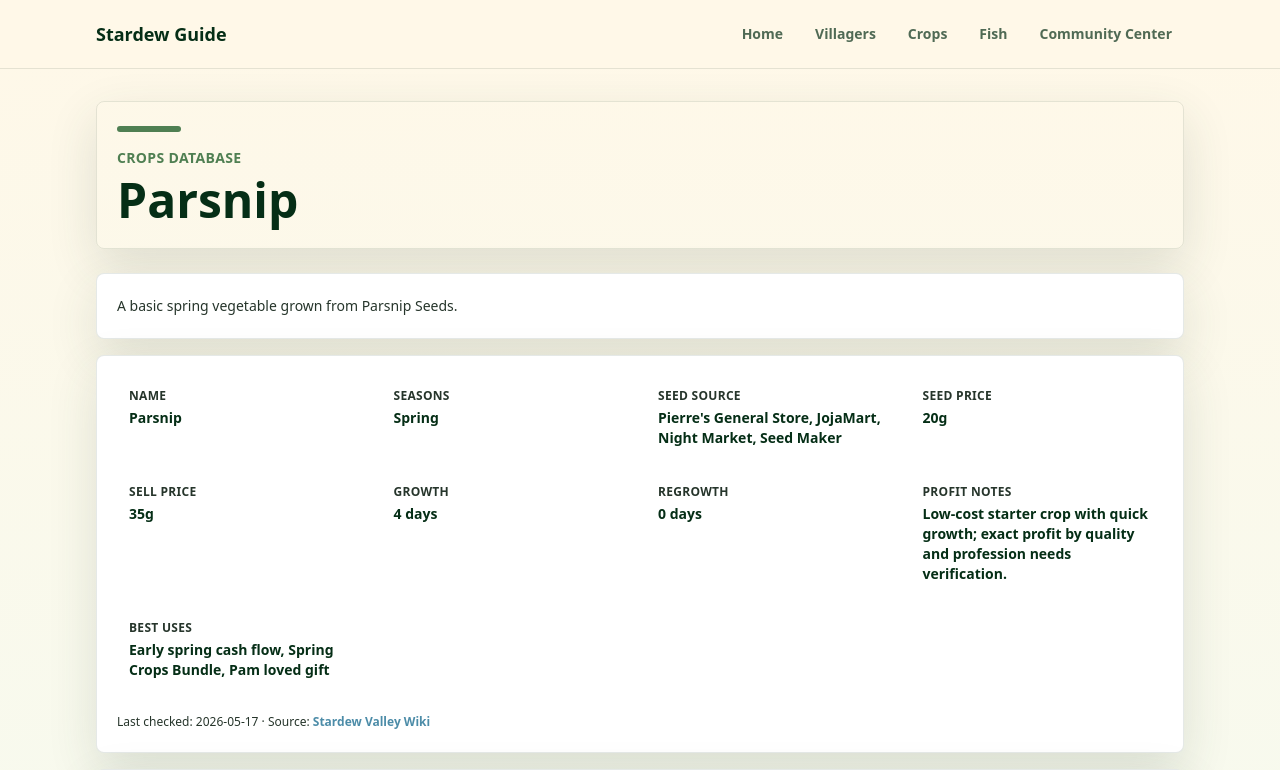
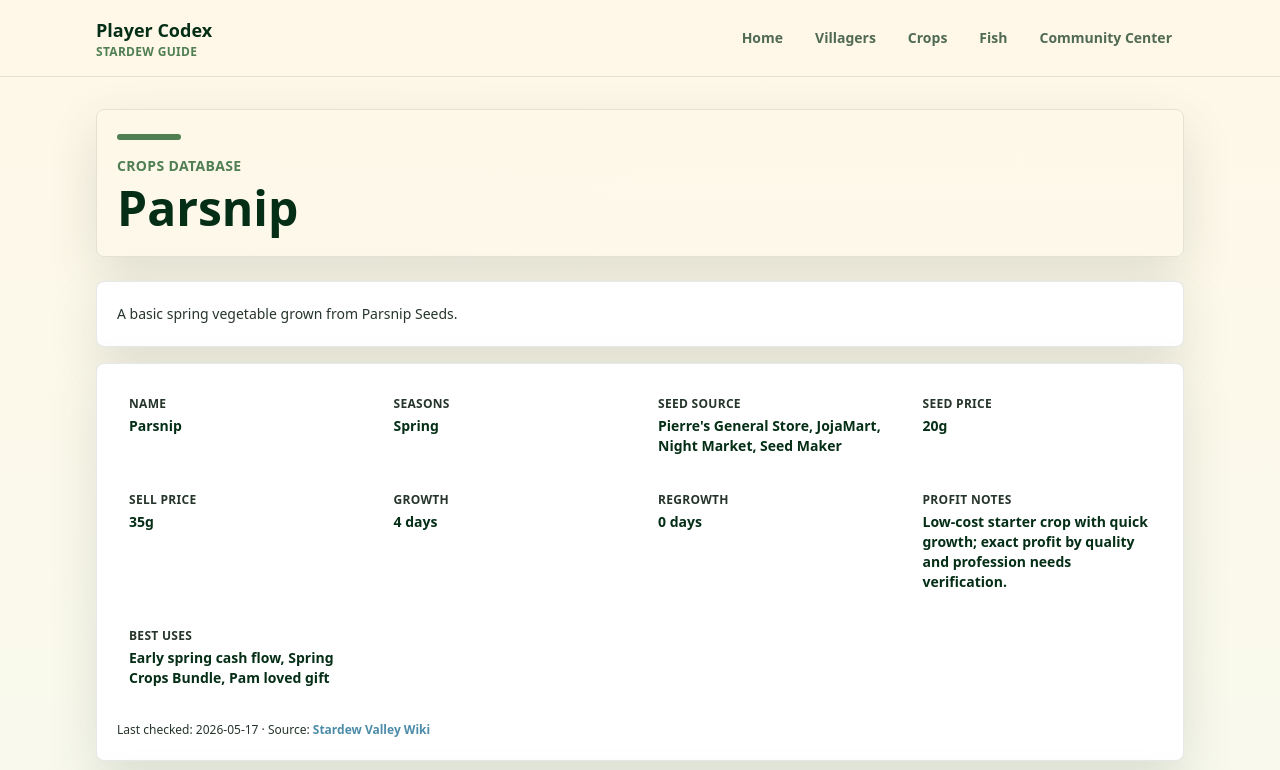
Before and after one commit to TLFRAMING/stardew-guide, a Next.js app in the folder stardew-guide/: page /crops/parsnip in a window 1280 px wide. Shown: the top 770 px of the page. Built offline with nearby package versions, Linux system fonts and the light colour scheme.

Commit message:
Add Player Codex branding and disclaimer

```diff
--- a/stardew-guide/app/community-center/page.tsx
+++ b/stardew-guide/app/community-center/page.tsx
@@ -4,7 +4,7 @@ import { PageShell } from "@/components/PageShell";
 import { getAllBundles } from "@/lib/stardew/data";
 
 export const metadata: Metadata = {
-  title: "Community Center Tracker | Stardew Guide",
+  title: "Community Center Tracker | Stardew Guide | Player Codex",
   description: "Track Stardew Valley Community Center bundle items with local browser progress."
 };
 
--- a/stardew-guide/app/crops/[slug]/page.tsx
+++ b/stardew-guide/app/crops/[slug]/page.tsx
@@ -12,13 +12,13 @@ export async function generateMetadata({ params }: { params: Promise<{ slug: str
 
   if (!crop) {
     return {
-      title: "Crop Not Found | Stardew Guide",
+      title: "Crop Not Found | Stardew Guide | Player Codex",
       description: "This Stardew Valley crop page could not be found."
     };
   }
 
   return {
-    title: `${crop.name} Crop Guide | Stardew Guide`,
+    title: `${crop.name} Crop Guide | Stardew Guide | Player Codex`,
     description: crop.beginnerNote ?? crop.description ?? `Crop details for ${crop.name}.`
   };
 }
--- a/stardew-guide/app/crops/page.tsx
+++ b/stardew-guide/app/crops/page.tsx
@@ -4,7 +4,7 @@ import { PageShell } from "@/components/PageShell";
 import { getAllCrops } from "@/lib/stardew/data";
 
 export const metadata: Metadata = {
-  title: "Crops Database | Stardew Guide",
+  title: "Crops Database | Stardew Guide | Player Codex",
   description: "Browse Stardew Valley crops by name and season with growth, sell price, and use notes."
 };
 
--- a/stardew-guide/app/fish/[slug]/page.tsx
+++ b/stardew-guide/app/fish/[slug]/page.tsx
@@ -12,13 +12,13 @@ export async function generateMetadata({ params }: { params: Promise<{ slug: str
 
   if (!item) {
     return {
-      title: "Fish Not Found | Stardew Guide",
+      title: "Fish Not Found | Stardew Guide | Player Codex",
       description: "This Stardew Valley fish page could not be found."
     };
   }
 
   return {
-    title: `${item.name} Fish Guide | Stardew Guide`,
+    title: `${item.name} Fish Guide | Stardew Guide | Player Codex`,
     description: item.beginnerNote ?? item.description ?? `Fish details for ${item.name}.`
   };
 }
--- a/stardew-guide/app/fish/page.tsx
+++ b/stardew-guide/app/fish/page.tsx
@@ -4,7 +4,7 @@ import { PageShell } from "@/components/PageShell";
 import { getAllFish } from "@/lib/stardew/data";
 
 export const metadata: Metadata = {
-  title: "Fish Calendar | Stardew Guide",
+  title: "Fish Calendar | Stardew Guide | Player Codex",
   description: "Find Stardew Valley fish by season, weather, location, and time."
 };
 
--- a/stardew-guide/app/layout.tsx
+++ b/stardew-guide/app/layout.tsx
@@ -1,19 +1,12 @@
 import type { Metadata } from "next";
-import Link from "next/link";
+import { SiteFooter } from "@/components/SiteFooter";
+import { SiteNav } from "@/components/SiteNav";
 import "./globals.css";
 
 export const metadata: Metadata = {
-  title: "Stardew Guide",
-  description: "A beginner-friendly Stardew Valley guide built with local JSON data."
+  title: "Player Codex | Stardew Guide",
+  description: "A fan-made Stardew Valley guide for villagers, crops, fish, and Community Center bundles."
 };
-
-const navItems = [
-  { href: "/", label: "Home" },
-  { href: "/villagers", label: "Villagers" },
-  { href: "/crops", label: "Crops" },
-  { href: "/fish", label: "Fish" },
-  { href: "/community-center", label: "Community Center" }
-];
 
 export default function RootLayout({
   children
@@ -23,21 +16,9 @@ export default function RootLayout({
   return (
     <html lang="en">
       <body>
-        <header className="border-b border-green-950/10 bg-cream/90 backdrop-blur">
-          <nav className="mx-auto flex max-w-6xl flex-col gap-3 px-4 py-4 sm:px-6 md:flex-row md:items-center md:justify-between lg:px-8">
-            <Link className="text-lg font-bold text-green-950" href="/">
-              Stardew Guide
-            </Link>
-            <div className="flex flex-wrap gap-2 text-sm font-semibold text-green-950/70">
-              {navItems.map((item) => (
-                <Link className="rounded-md px-3 py-2 hover:bg-green-950/6 hover:text-green-950" href={item.href} key={item.href}>
-                  {item.label}
-                </Link>
-              ))}
-            </div>
-          </nav>
-        </header>
+        <SiteNav />
         {children}
+        <SiteFooter />
       </body>
     </html>
   );
--- a/stardew-guide/app/page.tsx
+++ b/stardew-guide/app/page.tsx
@@ -3,8 +3,8 @@ import { CardLink } from "@/components/CardLink";
 import { PageShell } from "@/components/PageShell";
 
 export const metadata: Metadata = {
-  title: "Stardew Guide",
-  description: "A mobile-friendly Stardew Valley guide for villagers, crops, fish, and Community Center bundles."
+  title: "Player Codex | Stardew Guide",
+  description: "Player Codex hosts a fan-made Stardew Valley guide for villagers, crops, fish, and Community Center bundles."
 };
 
 const features = [
@@ -36,7 +36,7 @@ const features = [
 
 export default function HomePage() {
   return (
-    <PageShell eyebrow="MVP" title="A calmer Stardew Valley guide for new farmers">
+    <PageShell eyebrow="Player Codex" kicker="Current codex: Stardew Guide, a practical reference for new farmers." title="A calmer Stardew Valley guide">
       <div className="grid gap-4 md:grid-cols-2">
         {features.map((feature) => (
           <CardLink description={feature.description} href={feature.href} key={feature.href} title={feature.title} tone={feature.tone} />
--- a/stardew-guide/app/villagers/[slug]/page.tsx
+++ b/stardew-guide/app/villagers/[slug]/page.tsx
@@ -12,13 +12,13 @@ export async function generateMetadata({ params }: { params: Promise<{ slug: str
 
   if (!villager) {
     return {
-      title: "Villager Not Found | Stardew Guide",
+      title: "Villager Not Found | Stardew Guide | Player Codex",
       description: "This Stardew Valley villager page could not be found."
     };
   }
 
   return {
-    title: `${villager.name} Gifts | Stardew Guide`,
+    title: `${villager.name} Gifts | Stardew Guide | Player Codex`,
     description: villager.beginnerNote ?? villager.description ?? `Gift and schedule notes for ${villager.name}.`
   };
 }
--- a/stardew-guide/app/villagers/page.tsx
+++ b/stardew-guide/app/villagers/page.tsx
@@ -4,7 +4,7 @@ import { VillagerDirectory } from "@/components/VillagerDirectory";
 import { getAllVillagers } from "@/lib/stardew/data";
 
 export const metadata: Metadata = {
-  title: "Villager Gift Finder | Stardew Guide",
+  title: "Villager Gift Finder | Stardew Guide | Player Codex",
   description: "Search Stardew Valley villagers by name, gifts, and marriage candidate status."
 };
 
--- a/stardew-guide/components/PageShell.tsx
+++ b/stardew-guide/components/PageShell.tsx
@@ -1,10 +1,12 @@
 export function PageShell({
   children,
   eyebrow,
+  kicker,
   title
 }: {
   children: React.ReactNode;
   eyebrow: string;
+  kicker?: string;
   title: string;
 }) {
   return (
@@ -13,6 +15,7 @@ export function PageShell({
         <div className="mb-4 h-1.5 w-16 rounded-full bg-meadow" />
         <p className="text-xs font-bold uppercase tracking-wide text-meadow sm:text-sm">{eyebrow}</p>
         <h1 className="mt-2 max-w-4xl text-3xl font-bold text-green-950 sm:text-5xl">{title}</h1>
+        {kicker ? <p className="mt-3 max-w-2xl text-sm leading-6 text-green-950/64">{kicker}</p> : null}
       </header>
       <div className="mt-5 sm:mt-6">{children}</div>
     </main>
--- /dev/null
+++ b/stardew-guide/components/SiteFooter.tsx
@@ -0,0 +1,9 @@
+export function SiteFooter() {
+  return (
+    <footer className="mx-auto w-full max-w-6xl px-4 pb-8 pt-4 sm:px-6 lg:px-8">
+      <p className="border-t border-green-950/10 pt-5 text-xs leading-5 text-green-950/52">
+        Fan-made guide for Stardew Valley. Not affiliated with ConcernedApe.
+      </p>
+    </footer>
+  );
+}
--- /dev/null
+++ b/stardew-guide/components/SiteNav.tsx
@@ -0,0 +1,29 @@
+import Link from "next/link";
+
+const navItems = [
+  { href: "/", label: "Home" },
+  { href: "/villagers", label: "Villagers" },
+  { href: "/crops", label: "Crops" },
+  { href: "/fish", label: "Fish" },
+  { href: "/community-center", label: "Community Center" }
+];
+
+export function SiteNav() {
+  return (
+    <header className="border-b border-green-950/10 bg-cream/90 backdrop-blur">
+      <nav className="mx-auto flex max-w-6xl flex-col gap-3 px-4 py-4 sm:px-6 md:flex-row md:items-center md:justify-between lg:px-8">
+        <Link className="w-fit" href="/">
+          <span className="block text-lg font-bold text-green-950">Player Codex</span>
+          <span className="block text-xs font-bold uppercase tracking-wide text-meadow">Stardew Guide</span>
+        </Link>
+        <div className="flex flex-wrap gap-2 text-sm font-semibold text-green-950/70">
+          {navItems.map((item) => (
+            <Link className="rounded-md px-3 py-2 hover:bg-green-950/6 hover:text-green-950" href={item.href} key={item.href}>
+              {item.label}
+            </Link>
+          ))}
+        </div>
+      </nav>
+    </header>
+  );
+}
```
